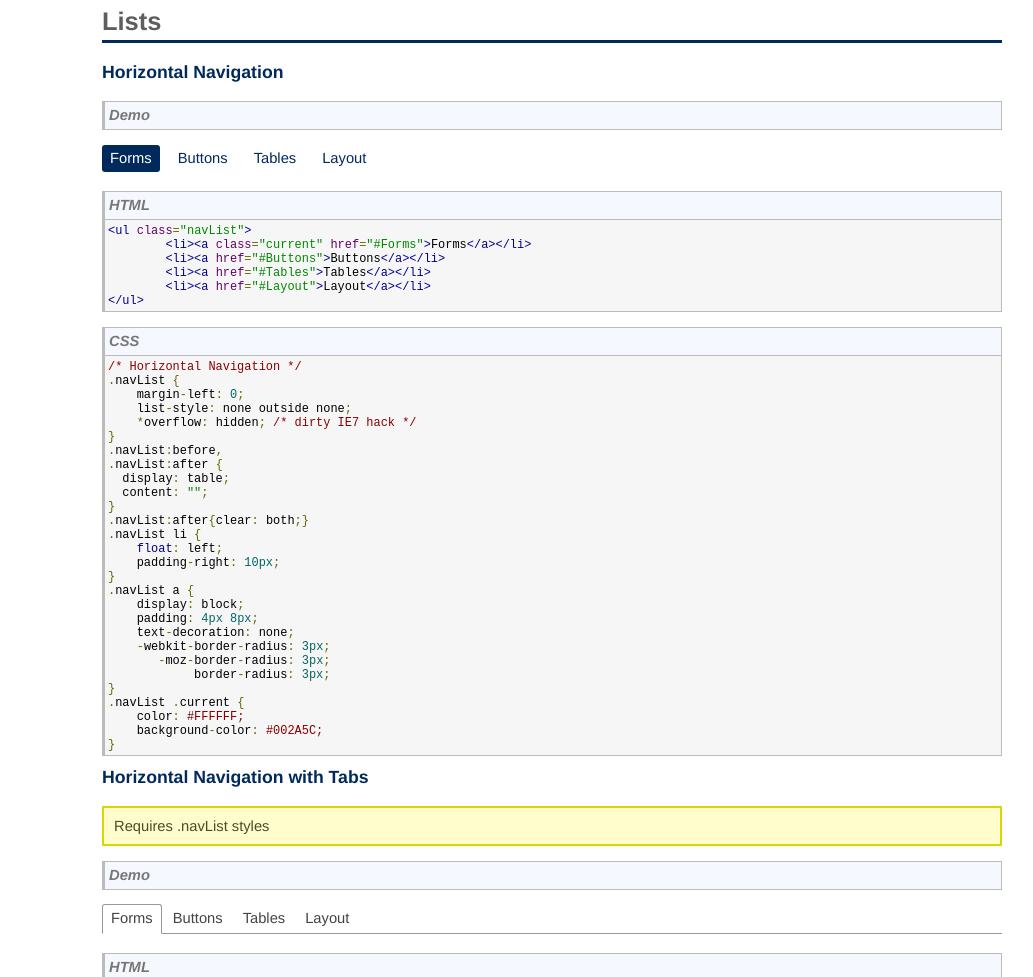
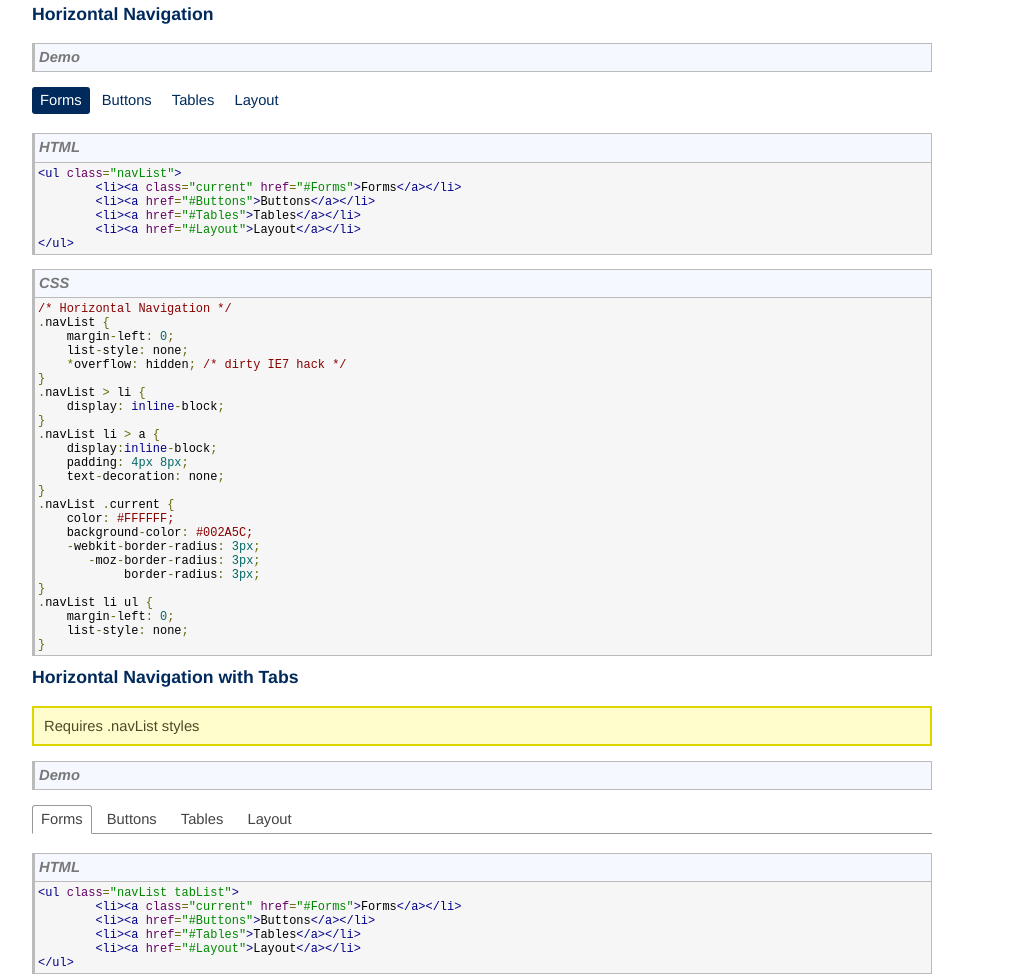
Before and after one commit to tessa-lt/code-library, a plain HTML site: page index.html in a window 1280 px wide. Shown: the part 1823-2800 px from the top of the page, without its empty margins (208-1241 px from the left). Drawn offline with nearby package versions, Linux system fonts and the light colour scheme.

Commit message:
fixed some generall formatting stuff, updated horizontal navigation, changed to hipster ipsum, tweaked page styling

```diff
--- a/css/style.css
+++ b/css/style.css
@@ -60,7 +60,6 @@ blockquote {
     left: -9999px;
 }
 .container {
-    margin: 0 auto;
     width: 1140px;
     overflow: hidden;
 }
@@ -111,30 +110,23 @@ blockquote {
 /* Horizontal Navigation */
 .navList {
     margin-left: 0;
-    list-style: none outside none;
+    list-style: none;
     *overflow: hidden; /* dirty IE7 hack */
 }
-.navList:before,
-.navList:after {
-  display: table;
-  content: "";
-}
-.navList:after{clear: both;}
 .navList > li {
-    float: left;
-    padding-right: 10px;
+    display: inline-block;
 }
 .navList li > a {
-    display: block;
+    display:inline-block;
     padding: 4px 8px;
     text-decoration: none;
-    -webkit-border-radius: 3px;
-       -moz-border-radius: 3px;
-            border-radius: 3px;
 }
 .navList .current {
     color: #FFFFFF;
     background-color: #002A5C;
+    -webkit-border-radius: 3px;
+       -moz-border-radius: 3px;
+            border-radius: 3px;
 }
 .navList li ul {
     margin-left: 0;
--- a/index.html
+++ b/index.html
@@ -74,40 +74,40 @@
 	<h3 id="twocolumns">Two Columns</h3>
 
 	<div class="col firstHalf">
-		<p>Dedicated to student success and development, the division of Student Life Programs &amp; Services on the St. George Campus provides the supports, opportunities and resources students need to reach their full potential.
+		<p>Bespoke skateboard cliche messenger bag occupy brunch. Direct trade PBR gentrify VHS. Irony vinyl 3 wolf moon, bushwick pinterest gastropub farm-to-table viral seitan biodiesel keffiyeh. Odd future echo park twee, selvage next level gentrify direct trade 8-bit
 	</p>
 
 </div>
 <div class="col secondHalf">
-<p>The division consists of 11 distinct units dedicated to supporting a variety of personal and learning needs as well as a central team of program, communications, and information technology professionals who pull it all together.</p>
+<p>Leggings hella sriracha, terry richardson trust fund jean shorts ethical mumblecore retro food truck. Iphone leggings jean shorts post-ironic, biodiesel swag yr vinyl whatever. Whatever you probably haven't heard of them banh mi, seitan fixie hella artisan yr ennui.</p>
 	</div>
 
 	<h3 id="threecolumns">Three Columns</h3>
 	<div class="col firstThird">
-		<p>Dedicated to student success and development, the division of Student Life Programs &amp; Services on the St. George Campus provides the supports, opportunities and resources students need to reach their full potential.</p>
+		<p>Forage fixie semiotics mixtape, bespoke truffaut brooklyn pork belly 3 wolf moon beard narwhal. Tumblr bushwick sartorial photo booth. Next level kale chips portland keffiyeh.</p>
 	</div>
 	<div class="col secondThird">
-		<p>The division consists of 11 distinct units dedicated to supporting a variety of personal and learning needs as well as a central team of program, communications, and information technology professionals who pull it all together. </p>
+		<p>Pop-up forage echo park, high life mlkshk keytar sartorial scenester vice truffaut DIY mumblecore chambray salvia wayfarers. Sustainable iphone brooklyn trust fund hella. </p>
 	</div>
 	<div class="col thirdThird">
-		<p>Take advantage of what Student Life Programs &amp; Services has to offer. Your adventure begins now.</p>
+		<p>Chillwave whatever next level vice scenester, biodiesel butcher. Terry richardson keytar scenester, tofu fingerstache aesthetic readymade leggings kogi.</p>
 	</div>
 
 <h3 id="twocolumnsasymetrical">Two Columns Asymetrical</h3>
 	<div class="col firstThird longCol">
-		<p>Dedicated to student success and development, the division of Student Life Programs &amp; Services on the St. George Campus provides the supports, opportunities and resources students need to reach their full potential.Take advantage of what Student Life Programs &amp; Services has to offer. Your adventure begins now.
+		<p>DFap flexitarian hella, narwhal brooklyn jean shorts cosby sweater butcher bicycle rights mustache aesthetic lo-fi polaroid. Mumblecore etsy DIY bespoke ethical food truck, pop-up four loko hoodie dreamcatcher lomo single-origin coffee.
 		</p>
 	</div>
 	<div class="col thirdThird">
-		<p>The division consists of 11 distinct units dedicated to supporting a variety of personal and learning needs as well as a central team of program, communications, and information technology professionals who pull it all together.</p>
+		<p>Synth vegan ennui small batch iphone. Cliche hoodie thundercats vinyl scenester cosby sweater portland. Four loko whatever locavore direct trade, lomo beard art party occupy portland hoodie wes anderson.</p>
 	</div>
 <h3 id="twocolumnsasymetricalreversed">Two Columns Asymetrical (reversed)</h3>
 	<div class="col firstThird ">
-		<p>Dedicated to student success and development, the division of Student Life Programs &amp; Services on the St. George Campus provides the supports, opportunities and resources students need to reach their full potential.
+		<p>DTerry richardson etsy selvage photo booth, cosby sweater aesthetic master cleanse cred 3 wolf moon brooklyn tofu.
 		</p>
 	</div>
 	<div class="col thirdThird longCol">
-		<p>The division consists of 11 distinct units dedicated to supporting a variety of personal and learning needs as well as a central team of program, communications, and information technology professionals who pull it all together.</p>
+		<p>Mumblecore etsy DIY bespoke ethical food truck, pop-up four loko hoodie dreamcatcher lomo single-origin coffee. </p>
 	</div>
 <h4 class="codeTitle">HTML</h4>
 <pre class="prettyprint">
@@ -180,30 +180,27 @@
 /* Horizontal Navigation */
 .navList {
     margin-left: 0;
-    list-style: none outside none;
+    list-style: none;
     *overflow: hidden; /* dirty IE7 hack */
 }
-.navList:before,
-.navList:after {
-  display: table;
-  content: "";
+.navList > li {
+    display: inline-block;
 }
-.navList:after{clear: both;}
-.navList li {
-    float: left;
-    padding-right: 10px;
-}
-.navList a {
-    display: block;
+.navList li > a {
+    display:inline-block;
     padding: 4px 8px;
     text-decoration: none;
+}
+.navList .current {
+    color: #FFFFFF;
+    background-color: #002A5C;
     -webkit-border-radius: 3px;
        -moz-border-radius: 3px;
             border-radius: 3px;
 }
-.navList .current {
-    color: #FFFFFF;
-    background-color: #002A5C;
+.navList li ul {
+    margin-left: 0;
+    list-style: none;
 }
 </pre>
 <h3 id="horizontalnavigationtabs">Horizontal Navigation with Tabs</h3>
```
